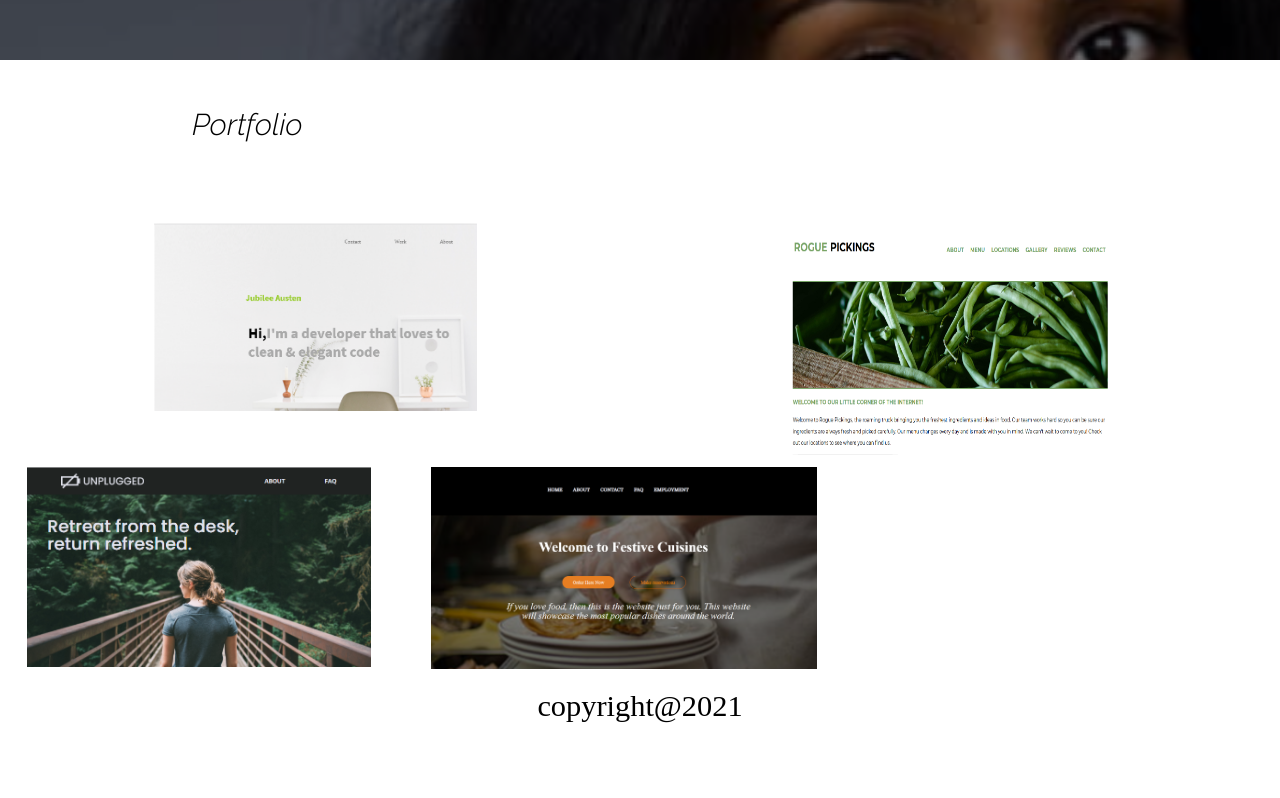
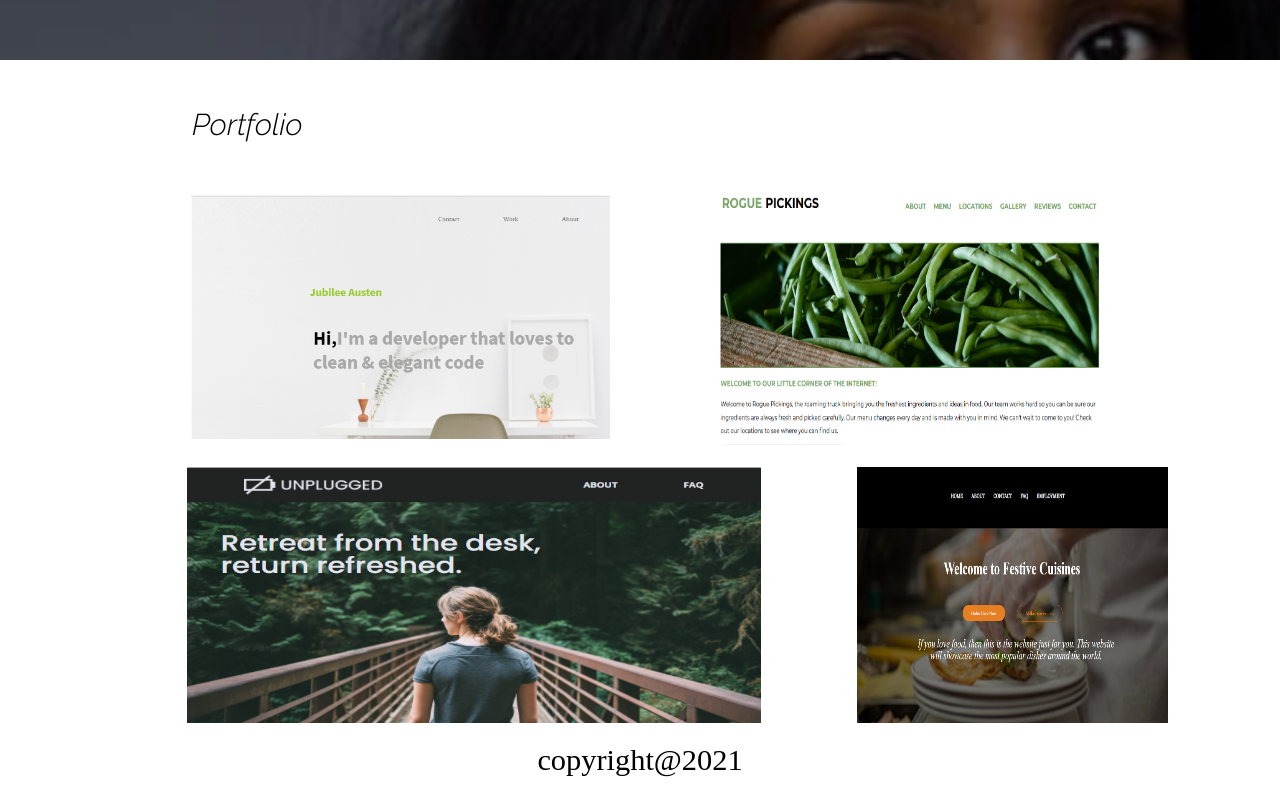
Before and after one commit to Adrienne-B/portfolio, a website built with Parcel: page index.html in a window 1280 px wide. Shown: the part 4364-5162 px from the top of the page. Before the commit the page ends 5108 px from the top, so only its background shows below. Built offline with nearby package versions, Linux system fonts and the light colour scheme; files whose address does not match are found by name; a web font is replaced by a local one.

Commit message:
correct portfolio layout.

```diff
--- a/css/main.css
+++ b/css/main.css
@@ -1022,30 +1022,41 @@ footer {
 
 .wrapper_1 {
   display: flex;
-flex-direction: row;
-  justify-content: space-around;
+  flex-direction: row;
+	align-content: center;
+	align-items: center;
+  justify-content: center;
 
 }
 .div-1 img {
-	width: 47%;;
+	padding-left: 13rem;
+	width: 61%;;
 }
 
 .div-2 img {
-	width: 50%;;
+	padding-right: 5rem;
+	padding-bottom: 4rem;
+	height: 20rem;
+	width: 60%;;
 }
 .wrapper_2 {
   display: flex;
   justify-content: space-around;
 
+
 }
 
 .div-3 img{
-	width: 85%;
+	height: 16rem;
+	width: 100%;
+	padding-left: 10rem;
 
 }
 
 
 .div-4 img {
+	height: 16rem;
+	padding-left: 16rem;
 	width: 44%;
 }
 
--- a/index.html
+++ b/index.html
@@ -329,12 +329,12 @@
  <section class="wrapper">
         <div class="div-1">
 			<h5>Project one</h5>
-				<img src="./covers/jubilee_austin.png" width="93" alt=""/>
+				<img src="./covers/jubilee_austin.png" width="93" alt="jubilee"/>
 			 </div>
 
         <div class="div-2">
 			<!--<h5>Project Two</h5>-->
-				 <img src="./covers/rogue_pickings.png" width="93" height="275" alt="rogue_pickings"/>
+				 <img src="./covers/rogue_pickings.png" width="93" alt="rogue_pickings"/>
 			</div>
 	</section>
 
```
